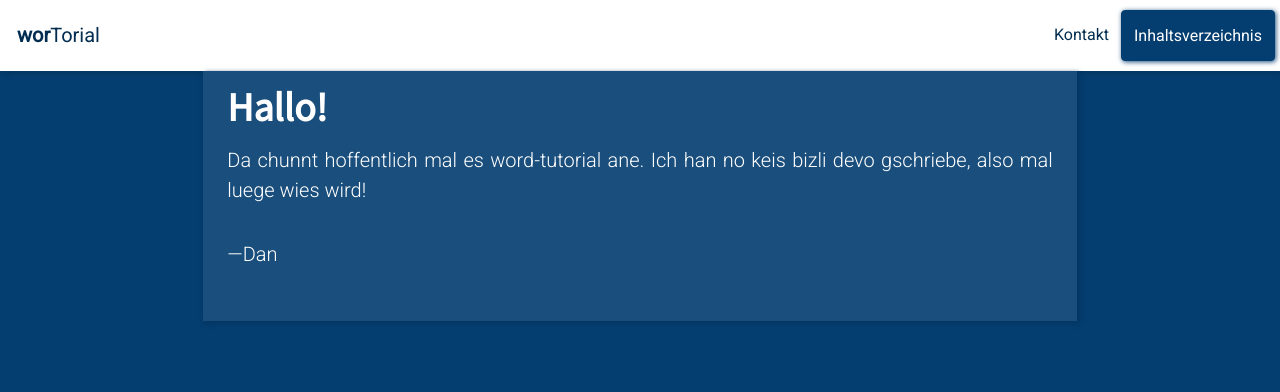
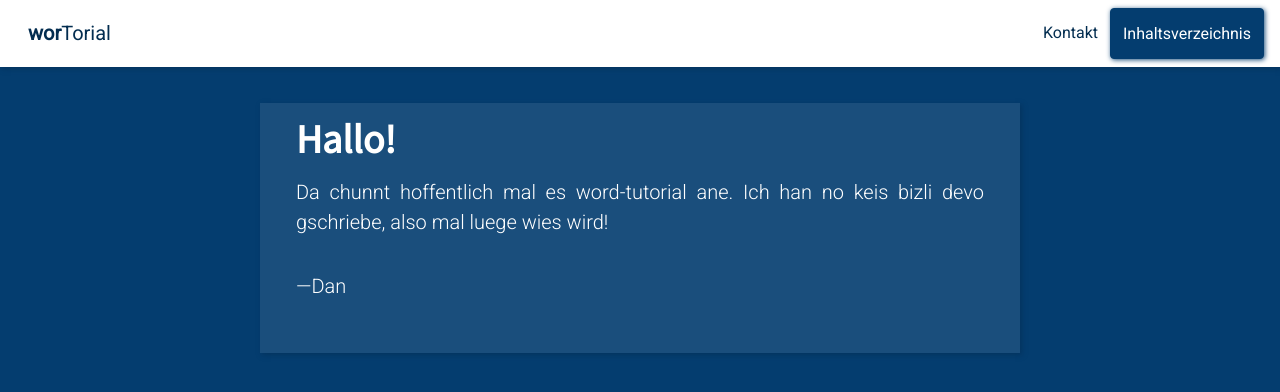
Before and after one commit to mipmo/worTorial, a plain HTML site: page index.html in a window 1280 px wide. Drawn offline with nearby package versions, Linux system fonts and the light colour scheme.

Commit message:
2019-04-27 21:23

```diff
--- a/index.html
+++ b/index.html
@@ -17,11 +17,13 @@
             var title = "Home"
         </script>
         <div id="navbar"></div>
-        <div class="row justify-content-center">
-            <div class="worTorial col-12 col-lg-8 col-xl-8">
-                <h1>Hallo!</h1>
-                <p>Da chunnt hoffentlich mal es word-tutorial ane. Ich han no keis bizli devo gschriebe, also mal luege wies wird!</p>
-                <p>&mdash;Dan</p>
+        <div class="container">
+            <div class="row justify-content-center">
+                <div class="worTorial col-10 col-lg-8 col-xl-8">
+                    <h1>Hallo!</h1>
+                    <p>Da chunnt hoffentlich mal es word-tutorial ane. Ich han no keis bizli devo gschriebe, also mal luege wies wird!</p>
+                    <p>&mdash;Dan</p>
+                </div>
             </div>
         </div>
     </body>
--- a/stylesheet.css
+++ b/stylesheet.css
@@ -27,7 +27,6 @@ p {
     width: 100%;
     overflow: hidden;
     background: white;
-    padding: 10px 5px;
     animation-name: fadeIn;
     animation-duration: 1s;
     box-shadow: 2px 2px 5px #04345f;
@@ -56,34 +55,29 @@ div.worTorial {
     padding-right: 36px;
     box-shadow: 2px 2px 5px #04345f;
     overflow: hidden;
-    padding-top: 0px;
-    padding-left: 24px;
-    padding-right: 24px;
     padding-bottom: 24px;
     opacity: 1;
     animation-name: fadeInMoveUp;
     animation-duration: 1s;
+    margin-top: 36px;
 }
 @keyframes fadeIn {
     from {
-        opacity: 0
+        opacity: 0;
     }
     to {
-        opacity: 1
+        opacity: 1;
     }
 }
 @keyframes fadeInMoveUp {
     from {
         opacity: 0;
-        padding-top: 72px
+        margin-top: 72px;
     }
     to {
         opacity: 1;
-        padding: auto
+        margin-top: 36px;
     }
-}
-.navbar-right {
-    float: right;
 }
 @media screen and (max-width: 500px) {
     .navbar a {
```
